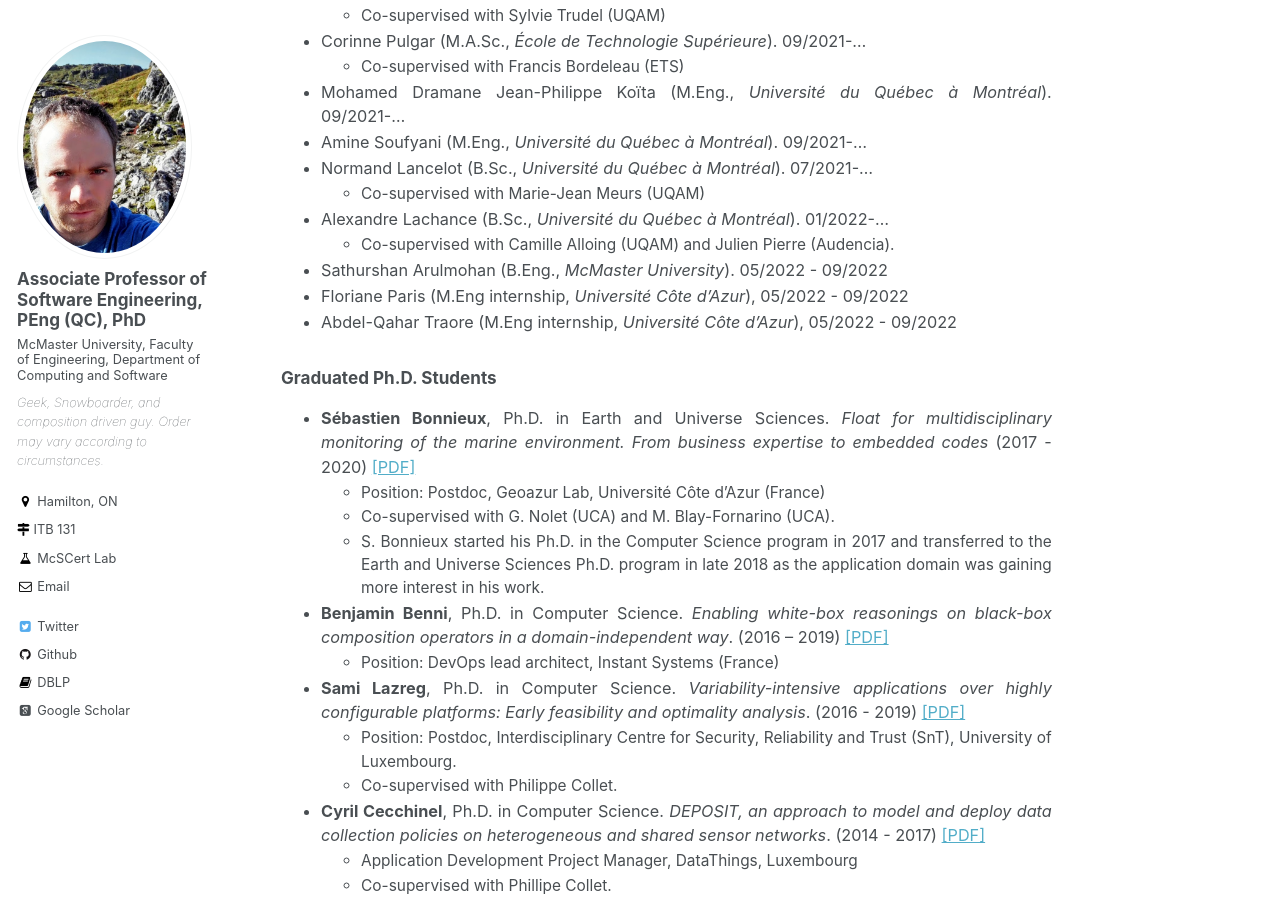
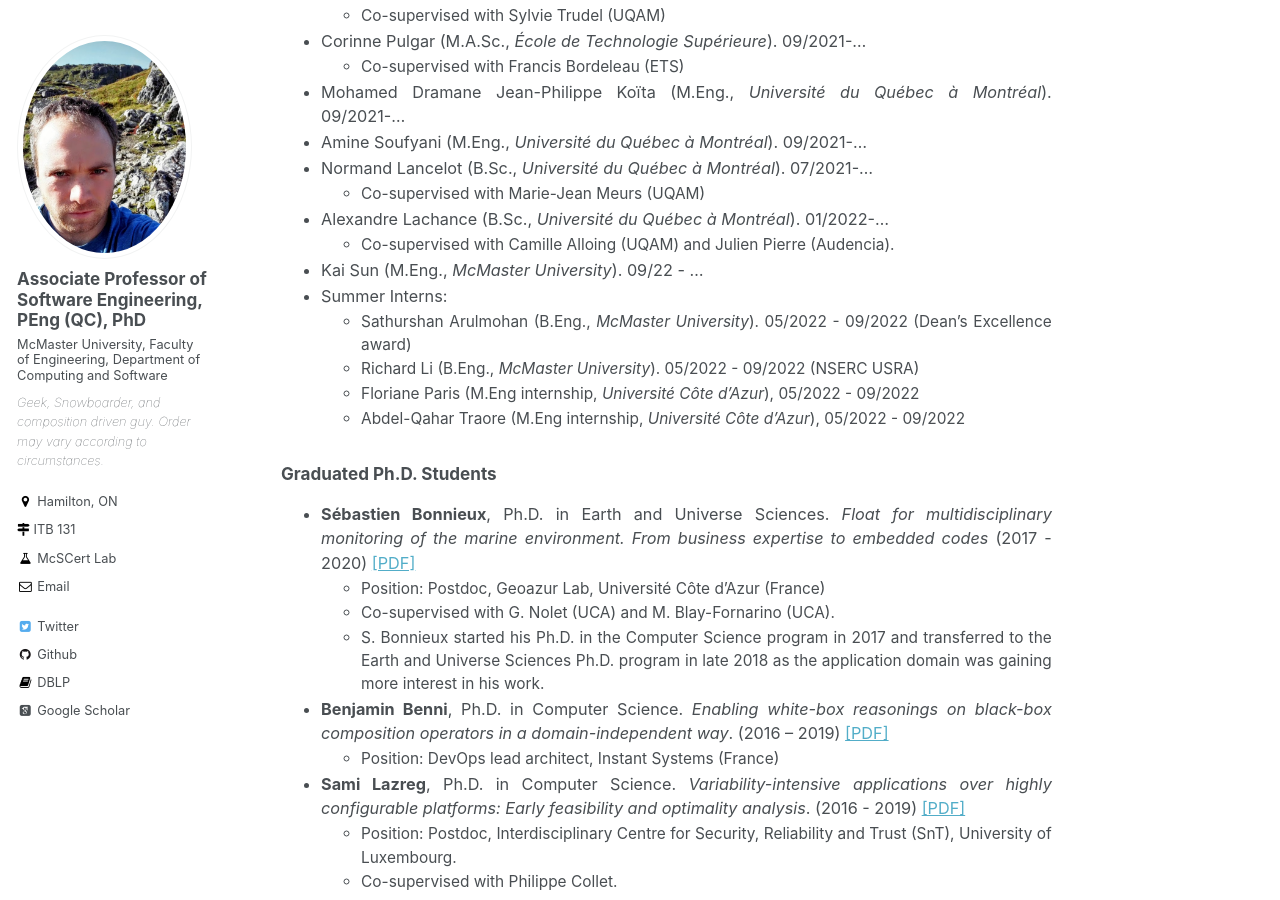
Before and after one commit to mosser/mosser.github.io, a Jekyll site: the page built from _pages/students.md, in a window 1280 px wide and 900 px high, scrolled down 412 px. Built offline with Jekyll 4.4.1, drawn with Linux system fonts in a browser that asks for light colours; some web fonts are replaced.

Commit message:
maj mar 21

```diff
--- a/_pages/students.md
+++ b/_pages/students.md
@@ -21,9 +21,13 @@ I am always interested in having motivated students join the lab to work on exci
     - Co-supervised with Marie-Jean Meurs (UQAM)
   - Alexandre Lachance (B.Sc., _Université du Québec à Montréal_). 01/2022-...
     - Co-supervised with Camille Alloing (UQAM) and Julien Pierre (Audencia).
-  - Sathurshan Arulmohan (B.Eng., _McMaster University_). 05/2022 - 09/2022
-  - Floriane Paris (M.Eng internship, _Université Côte d'Azur_), 05/2022 - 09/2022
-  - Abdel-Qahar Traore (M.Eng internship, _Université Côte d'Azur_), 05/2022 - 09/2022
+  - Kai Sun (M.Eng., _McMaster University_). 09/22 - ...
+  - Summer Interns:
+    - Sathurshan Arulmohan (B.Eng., _McMaster University_). 05/2022 - 09/2022 (Dean's Excellence award)
+    - Richard Li (B.Eng., _McMaster University_). 05/2022 - 09/2022 (NSERC USRA)
+    - Floriane Paris (M.Eng internship, _Université Côte d'Azur_), 05/2022 - 09/2022
+    - Abdel-Qahar Traore (M.Eng internship, _Université Côte d'Azur_), 05/2022 - 09/2022
+
 
 ### Graduated Ph.D. Students
 
```
Also changed, not shown: _pages/cv.md (+16 -15 lines), _pages/teaching.md (+1 -1 lines).
